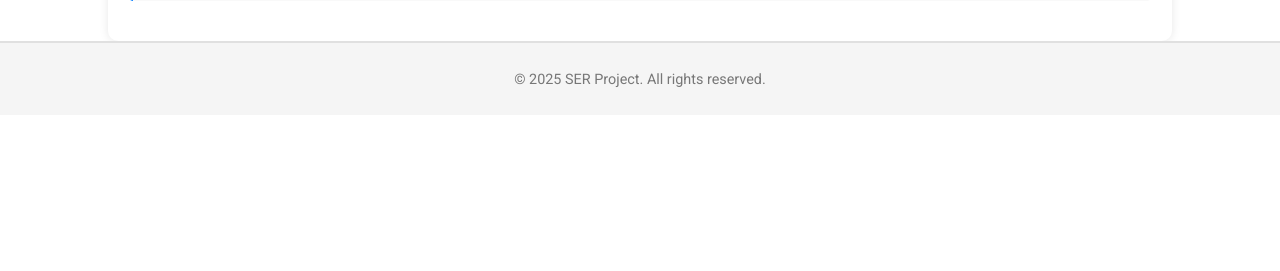
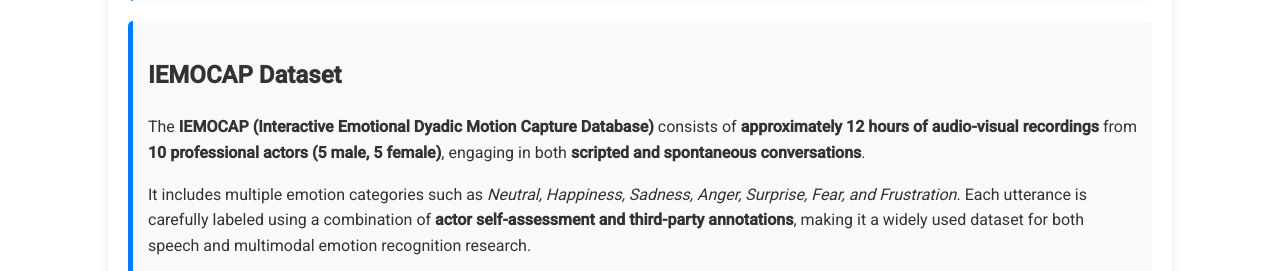
Before and after one commit to MPravdivceva/ser_project, a Flask app: page /dataset in a window 1280 px wide. Shown: the part 1885-2156 px from the top of the page. Before the commit the page ends 1973 px from the top, so only its background shows below. Run offline with Flask 3, Linux system fonts and the light colour scheme; parts of the project's set-up code (start-up, migrations or seed data) failed here and were passed over.

Commit message:
new deployment

```diff
--- a/templates/dataset.html
+++ b/templates/dataset.html
@@ -57,6 +57,22 @@
         </p>
         <img src="{{ url_for('static', filename='images/iemocap.png') }}" alt="IEMOCAP Dataset">
     </div>
+      <!-- Section 3: IEMOCAP Dataset -->
+      <div class="section">
+        <h2>IEMOCAP Dataset</h2>
+        <p>
+            The <b>IEMOCAP (Interactive Emotional Dyadic Motion Capture Database)</b> consists of
+            <b>approximately 12 hours of audio-visual recordings</b> from <b>10 professional actors (5 male, 5 female)</b>,
+            engaging in both <b>scripted and spontaneous conversations</b>.
+        </p>
+        <p>
+            It includes multiple emotion categories such as
+            <i>Neutral, Happiness, Sadness, Anger, Surprise, Fear, and Frustration</i>.
+            Each utterance is carefully labeled using a combination of <b>actor self-assessment and third-party annotations</b>,
+            making it a widely used dataset for both speech and multimodal emotion recognition research.
+        </p>
+        <img src="{{ url_for('static', filename='images/iemocap.png') }}" alt="IEMOCAP Dataset">
+    </div>
 
 
 
```
